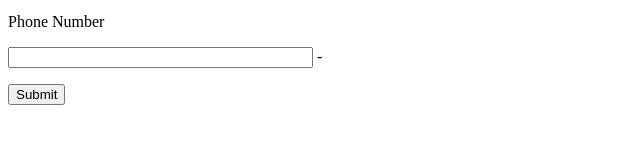
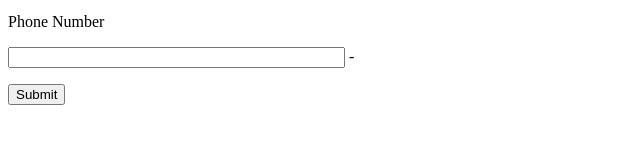
Before and after one commit to hieupeo999/baitap, a plain HTML site: page taofilecoban.html in a window 1280 px wide. Shown: the part 375-518 px from the top of the page, 0-640 px from the left. Drawn offline with Linux system fonts and the light colour scheme.

Commit message:
minhhieu

```diff
--- a/taofilecoban.html
+++ b/taofilecoban.html
@@ -23,7 +23,7 @@
     <p>Email</p>
     <input type = "text" name="email" size="35"/>
     <p>Phone Number</p>
-    <input type = "text" name="phone1" size="35"/> -
+    <input type = "text" name="phone1" size="39"/> -
     <p><input type = "button" name="btSubmit" value="Submit"/></p>
     <style>
         .wufoo {
```
